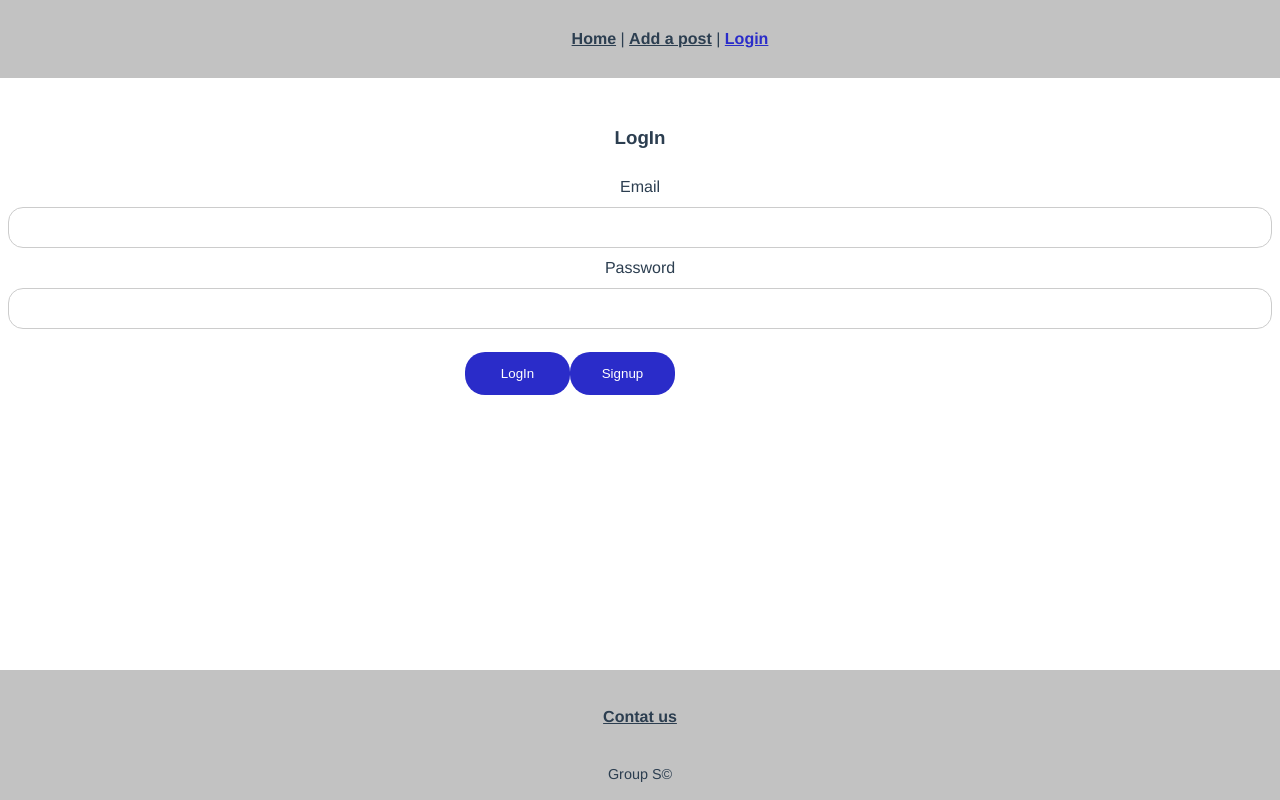
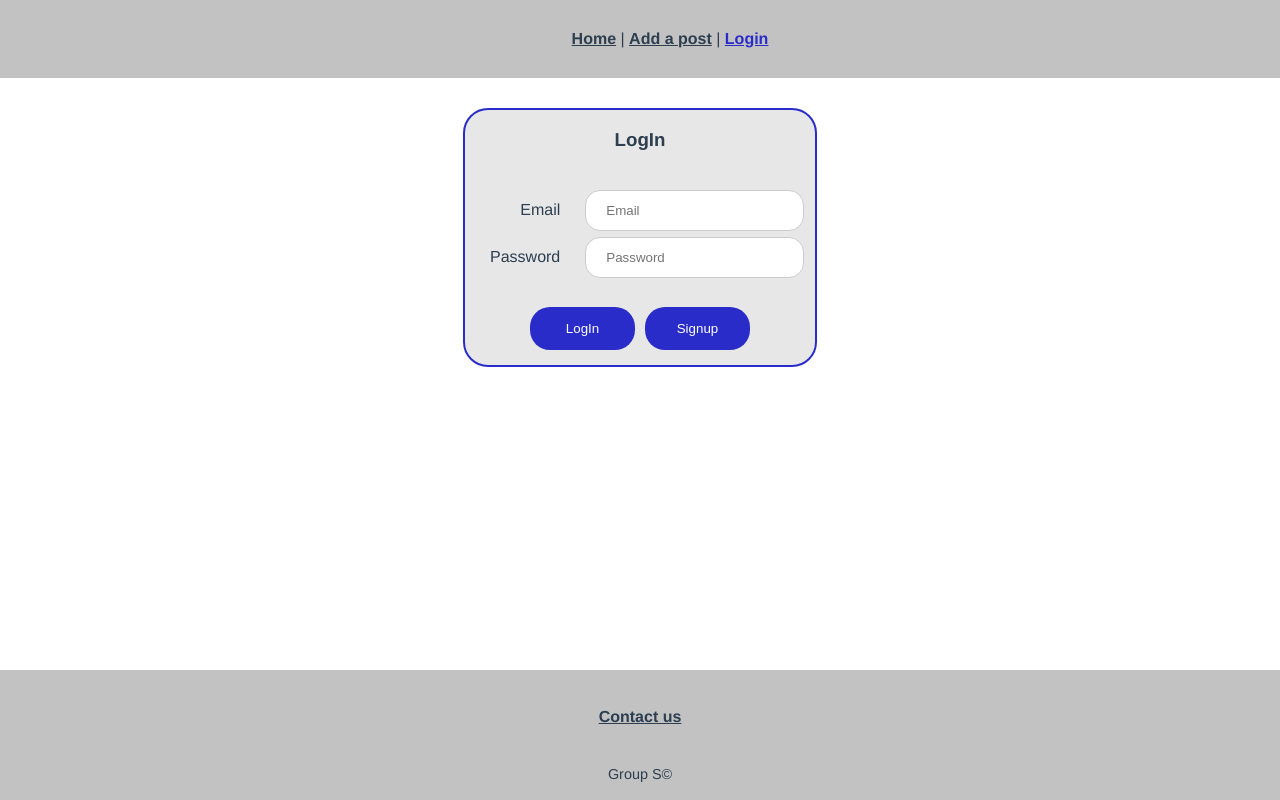
Before and after one commit to Spoldma/social-media-feed, a Vue app: page /#/login in a window 1280 px wide. Built offline with nearby package versions, Linux system fonts and the light colour scheme.

Commit message:
styling on login and signup pages

```diff
--- a/package.json
+++ b/package.json
@@ -1,5 +1,5 @@
 {
-  "name": "hw3",
+  "name": "hw4",
   "version": "0.1.0",
   "private": true,
   "scripts": {
--- a/src/components/Footer.vue
+++ b/src/components/Footer.vue
@@ -2,7 +2,7 @@
   <footer>
     <div>
       <nav>
-        <router-link to="/contact">Contat us</router-link>
+        <router-link to="/contact">Contact us</router-link>
       </nav>
       <p>Group S©</p>
     </div>
--- a/src/views/Login.vue
+++ b/src/views/Login.vue
@@ -1,14 +1,26 @@
 <template>
+  <div>
+    <main>
+      <section class="login-page">
         <div class="form-container">
+          <form>
             <h3>LogIn</h3>
+            <div class="container">
+              <div class="column">
                 <label for="email">Email</label>
-    <input type="email" name="email"  required v-model="email">
                 <label for="password">Password</label>
-    <input type="password" name="password" required v-model="password">
-    <div class="container">
+              </div>
+              <div class="column">
+                <input type="email" placeholder="Email" name="email"  required v-model="email">
+                <input type="password" placeholder="Password" name="password" required v-model="password">
+              </div>
+            </div><br>
             <button @click="LogIn"  class="center">LogIn</button>
             <button @click='this.$router.push("/signup")' class="center">Signup</button>
+          </form>
         </div>
+      </section>
+    </main>
   </div>
 </template>
 
@@ -58,7 +70,7 @@ form {
 
 label {
   padding: 12px 15px;
-  margin: -1px 10px;
+  margin: 5px 10px;
   display: flex;
   flex-direction: column;
   align-items: flex-end;
@@ -67,6 +79,7 @@ label {
 input {
   width: 100%;
   padding: 12px 20px;
+  margin: 6px 0;
   display: flex;
   border: 1px solid #ccc;
   border-radius: 15px;
@@ -77,7 +90,7 @@ button {
   background-color: #2a2cc9;
   color: white;
   padding: 14px 20px;
-  margin: 8px 0px 15px 0px;
+  margin: 8px 5px 15px 5px;
   border: none;
   border-radius: 20px;
   cursor: pointer;
@@ -86,7 +99,7 @@ button {
 
 p {
   width: 320px;
-  padding: 0px 15px;
+  padding: 0 15px;
 }
 
 button:hover {
@@ -102,7 +115,7 @@ button:hover {
 
 .container {
   width: 350px;
-  padding: 15px 0px;
+  padding: 15px 0;
   display: inline-flex;
 }
 </style>
--- a/src/views/Signup.vue
+++ b/src/views/Signup.vue
@@ -1,12 +1,26 @@
 <template>
+  <div>
+    <main>
+      <section class="signup-page">
         <div class="form-container">
+          <form>
             <h3>SignUp</h3>
+            <div class="container">
+              <div class="column">
                 <label for="email">Email</label>
-    <input type="email" name="email"  required v-model="email">
                 <label for="password">Password</label>
-    <input type="password" name="password" required v-model="password">
+              </div>
+              <div class="column">
+                <input type="email" placeholder="Email" name="email" required v-model="email">
+                <input type="password" placeholder="Password" name="password" required v-model="password">
+              </div>
+            </div><br>
             <div v-if="errMsg">{{errMsg}} </div>
             <button @click="SignUp" class="SignUp">SignUp</button>
+          </form>
+        </div>
+      </section>
+    </main>
   </div>
 </template>
 
@@ -71,7 +85,7 @@ form {
 
 label {
   padding: 12px 15px;
-  margin: -1px 10px;
+  margin: 5px 10px;
   display: flex;
   flex-direction: column;
   align-items: flex-end;
@@ -80,6 +94,7 @@ label {
 input {
   width: 100%;
   padding: 12px 20px;
+  margin: 6px 0;
   display: flex;
   border: 1px solid #ccc;
   border-radius: 15px;
@@ -90,7 +105,7 @@ button {
   background-color: #2a2cc9;
   color: white;
   padding: 14px 20px;
-  margin: 8px 0px 15px 0px;
+  margin: 8px 0 15px 0;
   border: none;
   border-radius: 20px;
   cursor: pointer;
@@ -99,7 +114,7 @@ button {
 
 p {
   width: 320px;
-  padding: 0px 15px;
+  padding: 0 15px;
 }
 
 button:hover {
@@ -115,7 +130,7 @@ button:hover {
 
 .container {
   width: 350px;
-  padding: 15px 0px;
+  padding: 15px 0;
   display: inline-flex;
 }
 </style>
```
Lines whose indentation alone changed are shown as unchanged.
